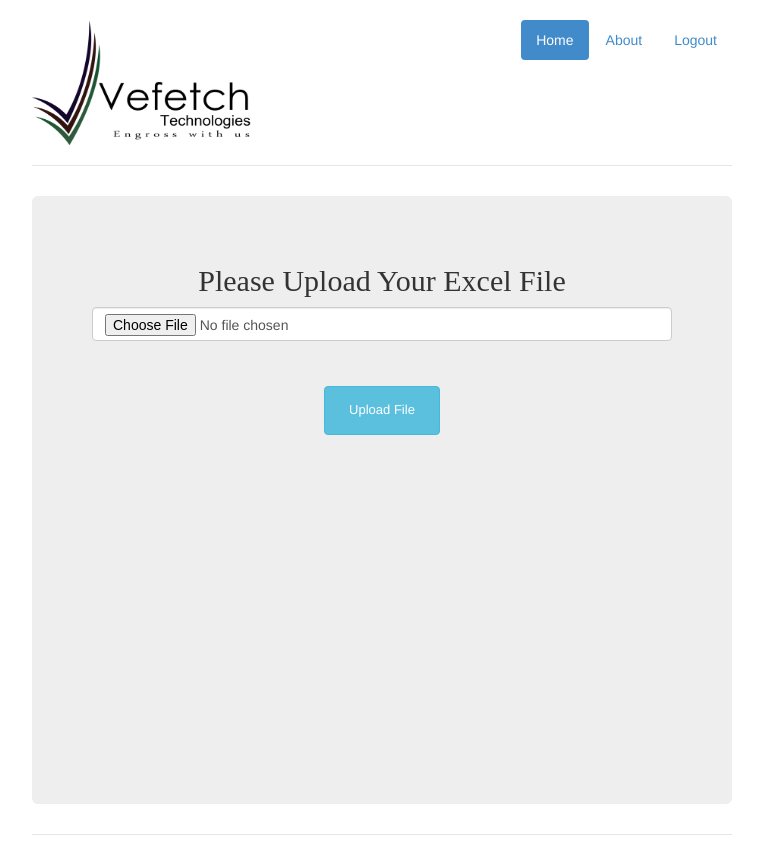
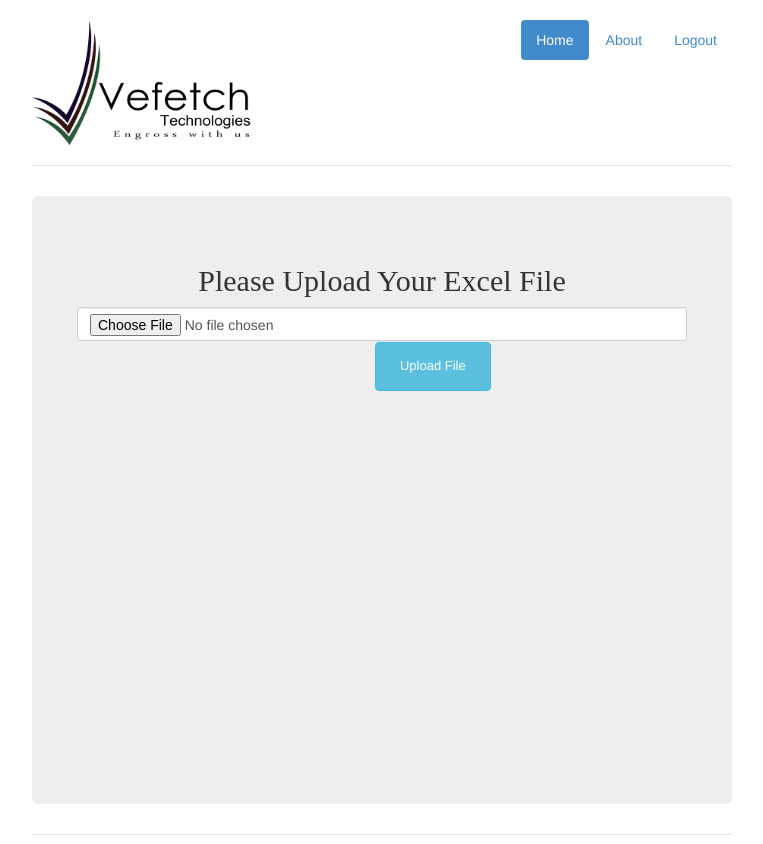
Before and after one commit to asudhakar/myworks, a PHP site: page /vfetch/vidhyasaagar/index.php in a window 1280 px wide. Shown: the top 844 px of the page, without its empty margins (258-1021 px from the left). Run offline with PHP 8.4, Linux system fonts and the light colour scheme; the visitor is signed in with stand-in values (Sample User, id 1); some libraries are stand-ins or nearby versions.

Commit message:
index ui design with grid

```diff
--- a/vfetch/vidhyasaagar/index.php
+++ b/vfetch/vidhyasaagar/index.php
@@ -30,10 +30,13 @@
         	<h2 style="font-family: -webkit-body;">Please Upload Your Excel File</h2>
 
         	<form action="upload.php" method="post" enctype="multipart/form-data">
+          <div class="row">
+          <input type="file" class="form-control" name="fileToUpload" id="fileToUpload">
+            <div class="col-sm-10"></div>
+          <input type="submit" class="btn btn-info" style="font-size: 13px;"value="Upload File" name="submit">
+            <div class="col-sm-2"></div>
+          </div>
 
-			    <input type="file" class="form-control" name="fileToUpload" id="fileToUpload">
-			    <br/>
-			    <input type="submit" class="btn btn-info" style="font-size: 13px;"value="Upload File" name="submit">
 			</form>
       </div>
       <footer class="footer">
```
